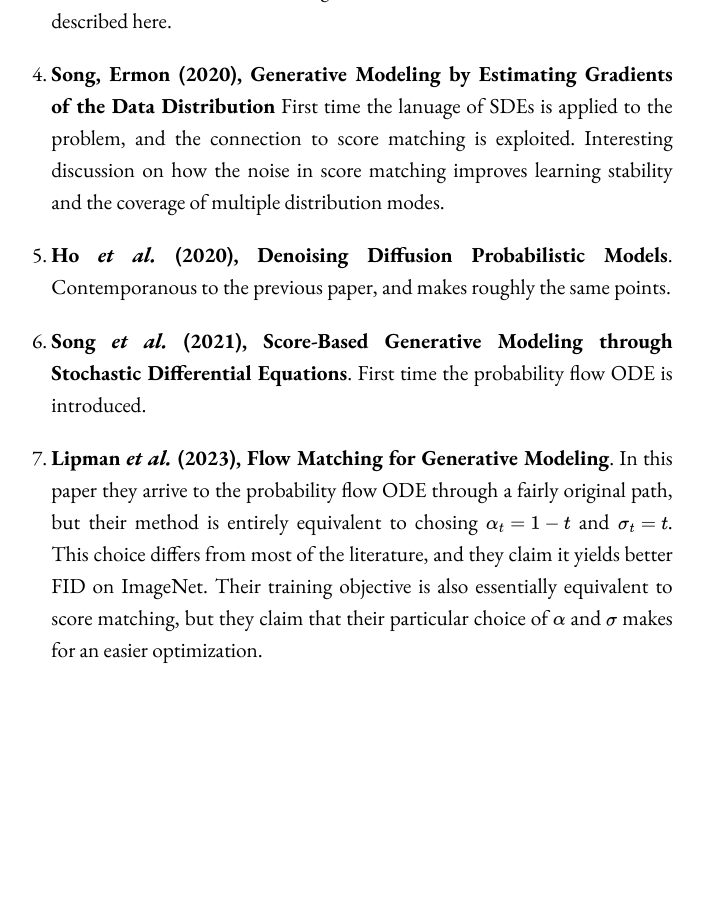
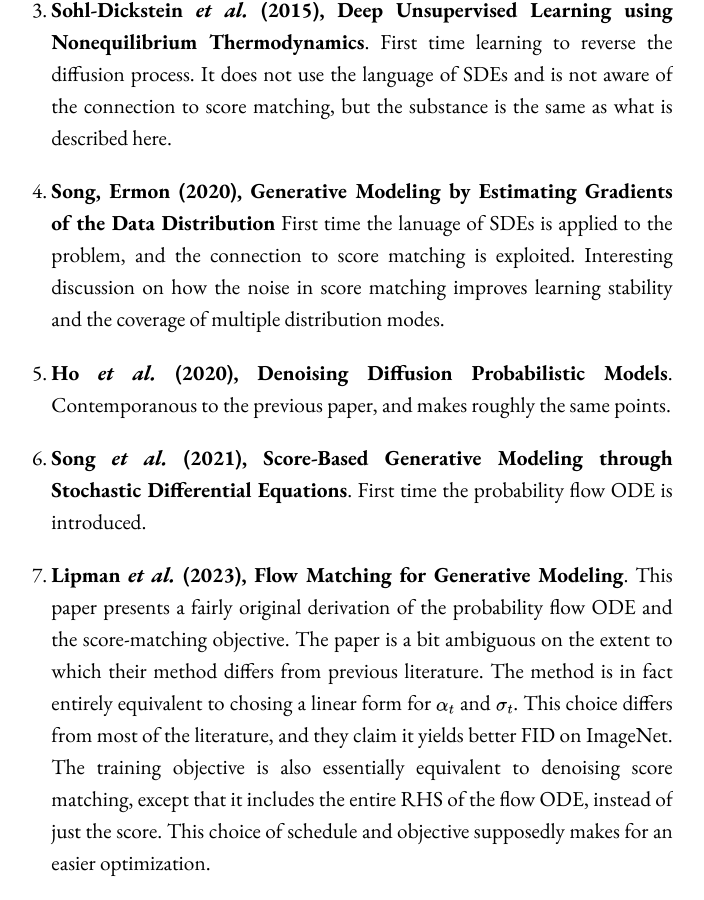
Before and after one commit to allaisandrea/allaisandrea.github.io, a Jekyll site: the page built from pages/diffusion/index.md, in a window 1280 px wide and 900 px high, scrolled down 6465 px. Shown: the whole window, without its empty margins (298-1002 px from the left). Built offline with Jekyll 4.4.1, drawn with Linux system fonts in a browser that asks for light colours; before the commit the page ends 7152 px from its top, so only the background shows below that; some of the changed text lies outside the part shown.

Commit message:
index.md

```diff
--- a/pages/diffusion/index.md
+++ b/pages/diffusion/index.md
@@ -184,6 +184,10 @@
 <img src="probability_flow.png" alt="Example of proability flow reverse process" style="max-width:7in"/>
 </figure>
 
+This method of sampling the reverse process is more efficient than the
+stochastic one, and is amenable to distillation. However, it usually yields
+samples of lower quality, as measured by FID and other metrics.
+
 ## References
 
 1.  <b>Anderson (1982), Reverse-time diffusion equation models.</b>
@@ -215,10 +219,12 @@
    flow ODE is introduced.
 
 1. <b>Lipman <i>et al.</i> (2023), Flow Matching for Generative Modeling</b>.
-   In this paper they arrive to the probability flow ODE through a fairly
-   original path, but their method is entirely equivalent to chosing $$\alpha_t =
-   1 - t$$ and $$\sigma_t = t$$. This choice differs from most of the literature,
-   and they claim it yields better FID on ImageNet. Their training objective is
-   also essentially equivalent to score matching, but they claim that their
-   particular choice of $$\alpha$$ and $$\sigma$$ makes for an easier
-   optimization.
+   This paper presents a fairly original derivation of the probability flow
+ODE and the score-matching objective. The paper is a bit ambiguous on the
+extent to which their method differs from previous literature. The method
+is in fact entirely equivalent to chosing a linear form for $$\alpha_t$$
+and $$\sigma_t$$. This choice differs from most of the literature, and they
+claim it yields better FID on ImageNet. The training objective is also
+essentially equivalent to denoising score matching, except that it includes
+the entire RHS of the flow ODE, instead of just the score. This choice of
+schedule and objective supposedly makes for an easier optimization.
```
